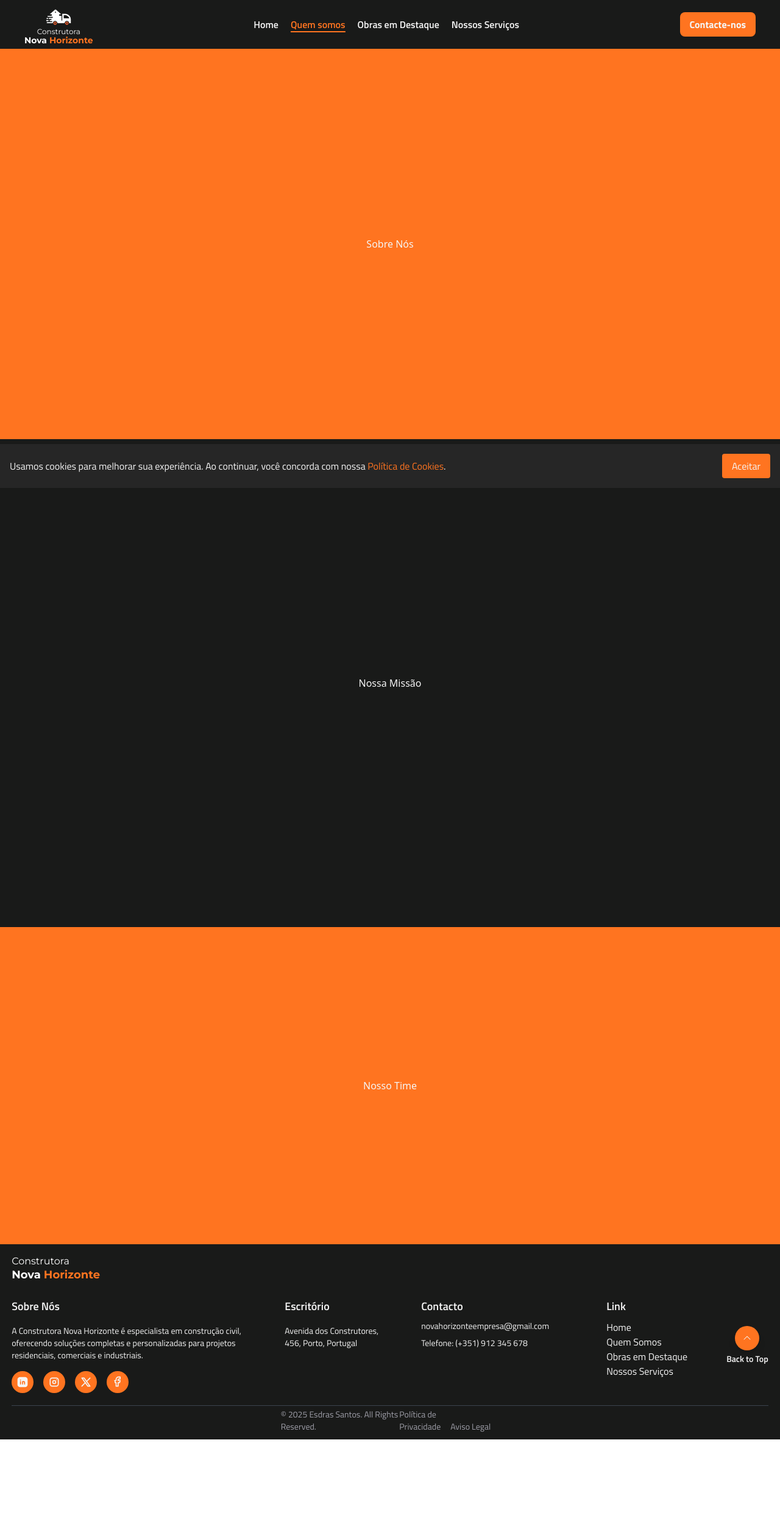
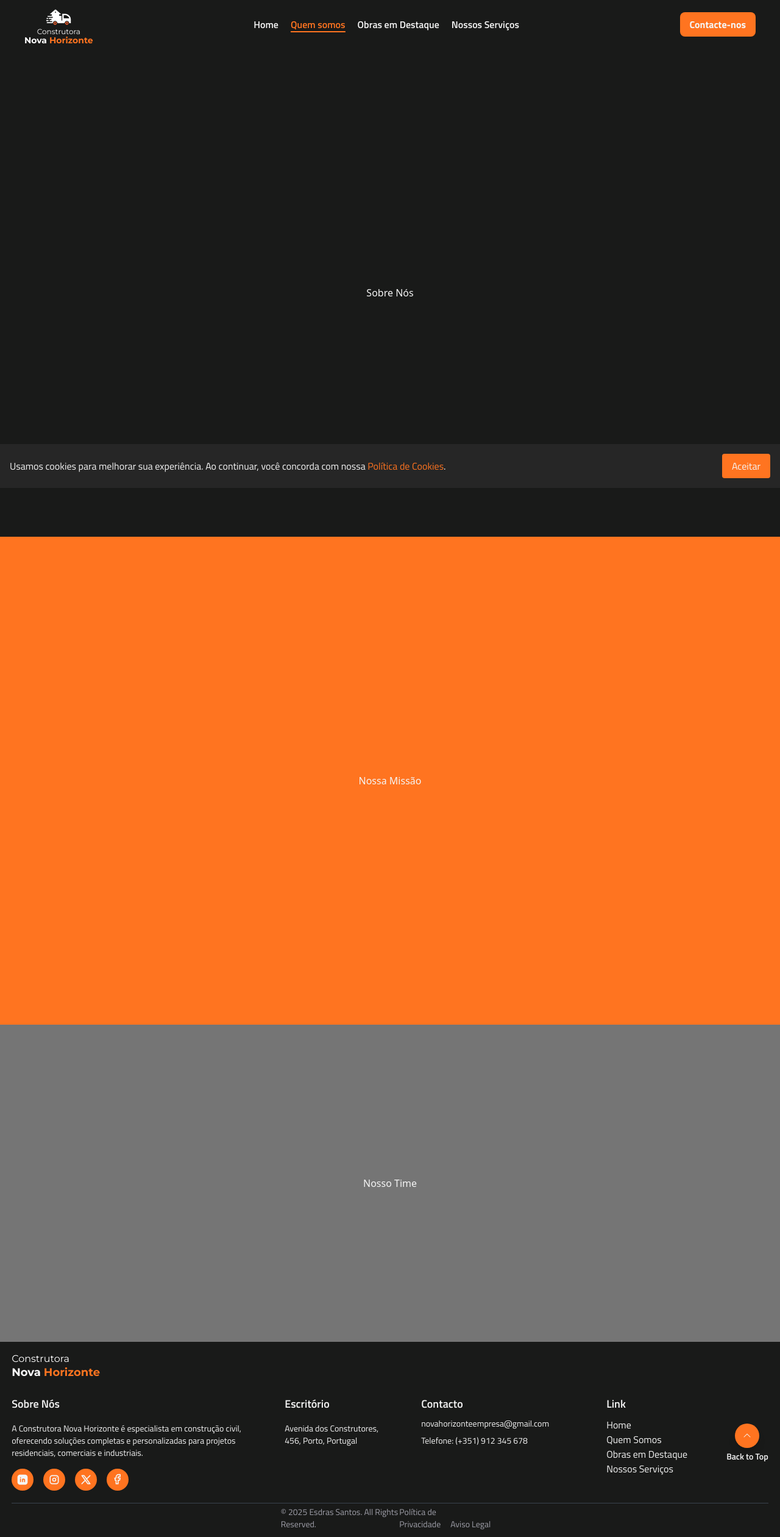
Before and after one commit to esdrassantos06/novahorizonte, a React (Vite) app: page /quem-somos in a window 1280 px wide. Shown: the whole page at 61% size. Before the commit the page ends 2360 px from the top, so only its background shows below. Built offline with nearby package versions, Linux system fonts and the light colour scheme.

Commit message:
começando "quem somos"

```diff
--- a/src/routes/QuemSomos.jsx
+++ b/src/routes/QuemSomos.jsx
@@ -6,23 +6,23 @@ function QuemSomos() {
     <>
       <Navbar />
       <main className="w-full bg-primary pt-20 min-h-screen">
-        <section className="about-us-container w-full flex h-[80vh]">
+        <section className="about-us-container w-full flex h-screen">
 
-          <div className="w-full flex items-center justify-center bg-secondary">
+          <div className="w-full flex items-center justify-center bg-primary">
             <div className="title-about-us">
               <h1 className="text-text ">Sobre Nós</h1>
             </div>
           </div>
         </section>
 
-        <section className="our-mission-container w-full flex justify-center items-center h-screen">
+        <section className="our-mission-container w-full flex bg-secondary justify-center items-center h-screen">
           <div className="title-mission">
             <h1 className="text-text ">Nossa Missão</h1>
           </div>
         </section>
 
 
-        <section className="our-team-container w-full flex justify-center bg-secondary items-center h-[65vh]">
+        <section className="our-team-container w-full flex justify-center bg-tertiary items-center h-[65vh]">
           <div className="title-our-team">
             <h1 className="text-text ">Nosso Time</h1>
           </div>
```
